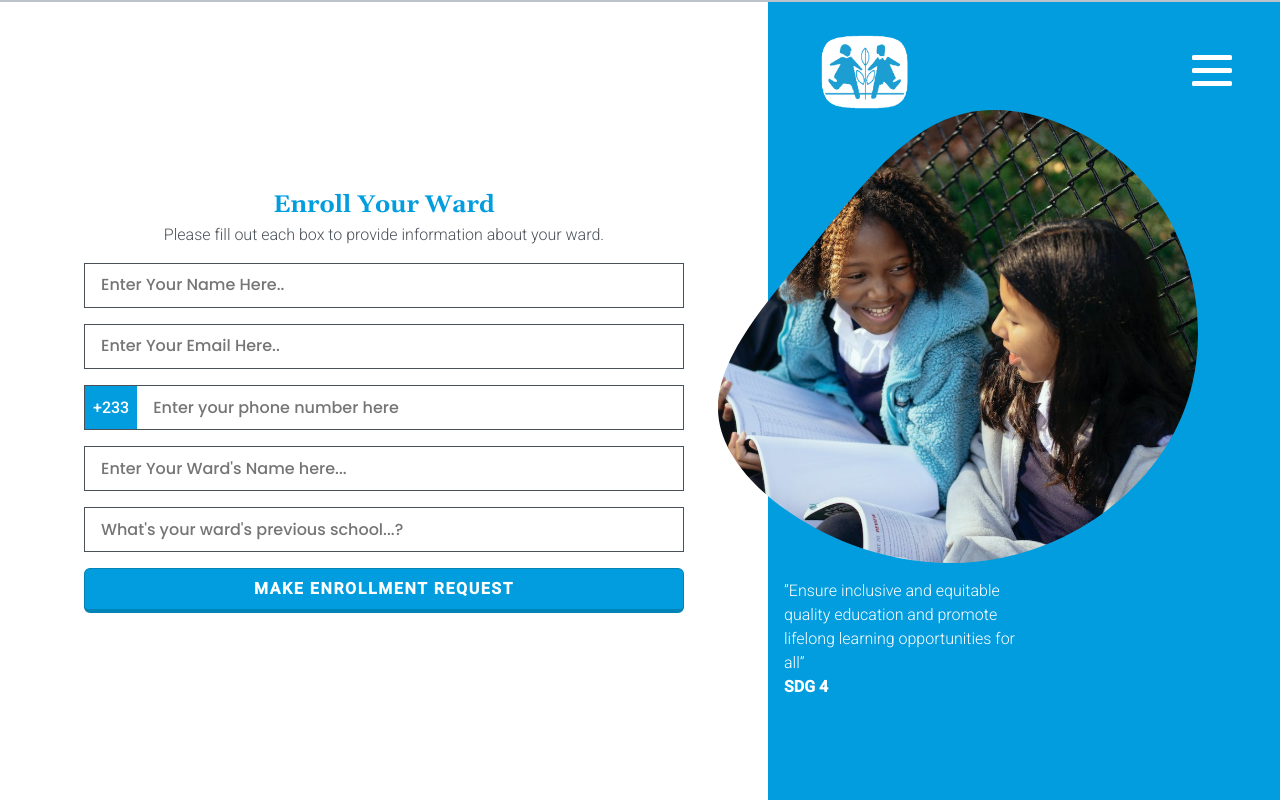
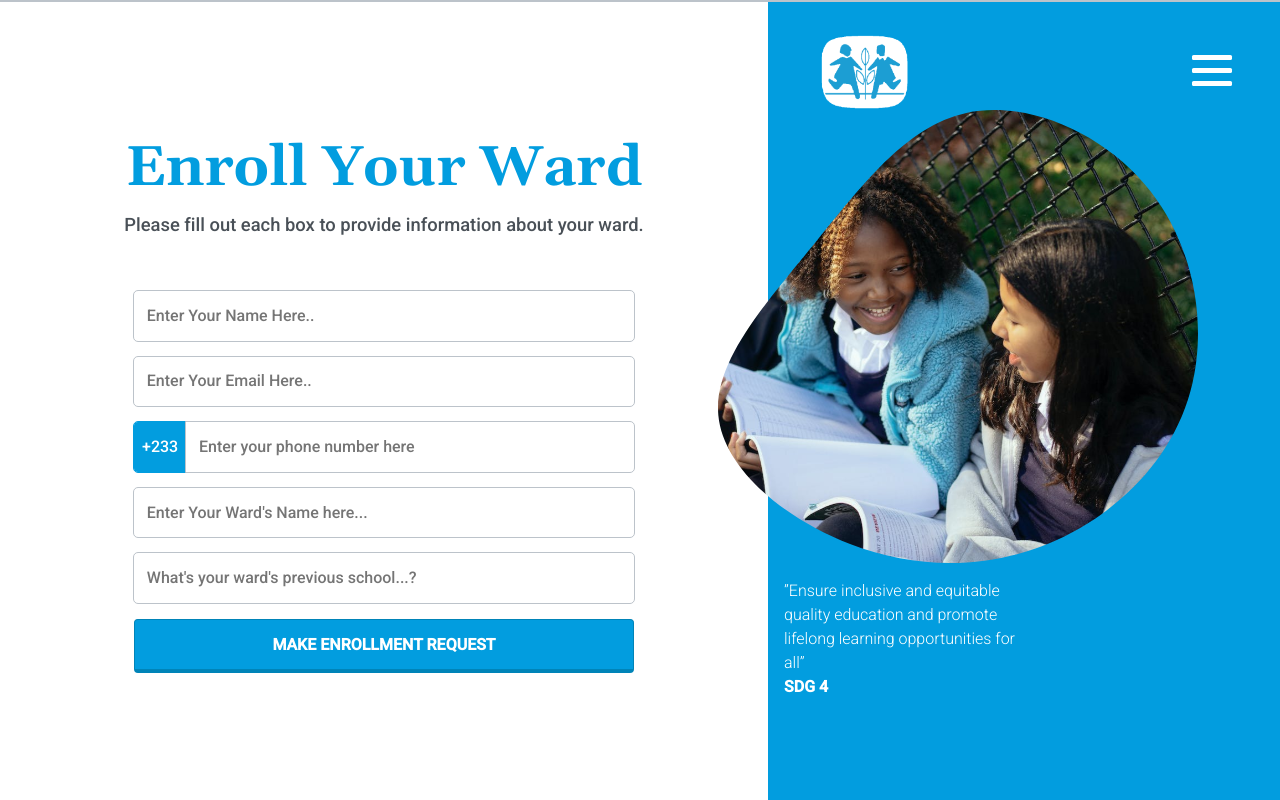
Before and after one commit to Beany-Bready-Org/sos-tamale-website, a React (Vite) app: page /sos-tamale-website/enroll in a window 1280 px wide. Built offline with nearby package versions, Linux system fonts and the light colour scheme; a web font is replaced by a local one.

Commit message:
tiny update to enroll

```diff
--- a/src/components/enroll/Enroll.jsx
+++ b/src/components/enroll/Enroll.jsx
@@ -9,36 +9,36 @@ const Enroll = () => {
 		<main className="enroll-container">
 			<form className="enroll-form">
 				<div className="enroll-form__heading">
-                <h2 className="enroll-form__heading-header">Enroll Your Ward</h2>
-				<p className="enroll-form__heading-description">
+                <h2 className="enroll-form__heading-header --header">Enroll Your Ward</h2>
+				<p className="enroll-form__heading-description --description">
 					Please fill out each box to provide information about your ward.
 				</p>
                 </div>
 				<EnrollInput
 					type="text"
 					placeholder="Enter Your Name Here.."
-					className="enroll-form__input"
+					className="enroll-form__input --input"
 				/>
 				<EnrollInput
 					type="email"
 					placeholder="Enter Your Email Here.."
-					className="enroll-form__input"
+					className="enroll-form__input --input"
 				/>
-				<div className="enroll-form__input telephone">
+				<div className="enroll-form__input telephone --input">
 					<div className="telephone__contry-code">+233</div>
-					<EnrollInput type="tel" placeholder="Enter your phone number here" />
+					<EnrollInput type="tel" placeholder="Enter your phone number here" className="--input"/>
 				</div>
 				<EnrollInput
 					type="text"
 					placeholder="Enter Your Ward's Name here..."
-					className="enroll-form__input"
+					className="enroll-form__input --input"
 				/>
 				<EnrollInput
 					type="text"
 					placeholder="What's your ward's previous school...?"
-					className="enroll-form__input"
+					className="enroll-form__input --input"
 				/>
-				<button className="--cta form-cta">Make enrollment request</button>
+				<button className="--cta --input">Make enrollment request</button>
 			</form>
 			<header className="side-nav">
 				<nav className="secondary-navbar">
--- a/src/stylesheets/Enroll.scss
+++ b/src/stylesheets/Enroll.scss
@@ -12,32 +12,32 @@
     &__heading {
       text-align: center;
 
-			&-header {
-				font-family: family(gelasio);
-				color: $accent-color;
+      //   &-header {
+      //     font-family: family(gelasio);
+      //     color: $accent-color;
+      //   }
+
+      //   &-description {
+      //     color: $text-color;
+      //     font-weight: weights(light);
+      //   }
     }
 
-			&-description {
-				color: $text-color;
-				font-weight: weights(light);
-			}
-		}
-
-		&__input {
-			border: thin solid $text-color;
-			padding: 0.6em 1em;
-			width: clamp(300px, 85%, 600px);
-			font-size: $text-cta;
-			resize: none;
-			outline: none;
-            font-family: family(poppins);
-
-
-		}
+    // &__input {
+    //   border: thin solid $text-color;
+    //   padding: 0.6em 1em;
+    //   width: clamp(300px, 85%, 600px);
+    //   font-size: $text-cta;
+    //   resize: none;
+    //   outline: none;
+    //   font-family: family(poppins);
+    // }
   }
 
   .telephone {
     padding: unset !important;
+    border: none;
+    outline: none;
 
     display: flex;
     // align-items: center;
@@ -46,21 +46,25 @@
       @include flex(row, center, center, unset);
       padding-inline: 0.5em;
       background-color: $accent-color;
+      height: 100%;
       color: #fff;
+      border-radius: 4px 0 0 4px;
+      outline: 1px solid $accent-color;
     }
 
     input {
-			padding: 0.6em 1em;
-			border: 0;
-			flex: 1;
+        width: 100%;
+        border-radius: 0;
+        border-radius: 0 4px 4px 0;
+
     }
   }
 
-    .form-cta {
-        width: clamp(300px, 85%, 600px);
-        padding-block: .5em;
-        letter-spacing: .1em;
-    }
+  //   .form-cta {
+  //     width: clamp(300px, 85%, 600px);
+  //     padding-block: 0.5em;
+  //     letter-spacing: 0.1em;
+  //   }
 
   // Side nav
   .side-nav {
@@ -77,13 +81,13 @@
         width: 40px;
         height: fit-content;
         cursor: pointer;
-                @include flex(column, center, unset, .5em);
+        @include flex(column, center, unset, 0.5em);
 
         .line {
           width: 100%;
           height: 5px;
           background-color: #fff;
-                    border-radius: .1rem;
+          border-radius: 0.1rem;
         }
       }
     }
--- a/src/stylesheets/_config.scss
+++ b/src/stylesheets/_config.scss
@@ -42,8 +42,8 @@ $font-weights: (
   color: $color;
   padding: $padding;
   border-radius: $b-radius;
-  border: 1px solid $border-color;
-  border-bottom-width: 4px;
+  border: 1px solid $border-color !important;
+  border-bottom-width: 4px !important;
   outline: none;
   cursor: pointer;
   font-size: $text-cta;
@@ -52,6 +52,7 @@ $font-weights: (
   text-transform: uppercase;
   transition: 200ms;
   max-width: 100%;
+  outline: none !important;
 
   @media screen and (max-width: 600px) {
     width: clamp(100px, 80vw, 350px);
```
Lines whose indentation alone changed are shown as unchanged.
